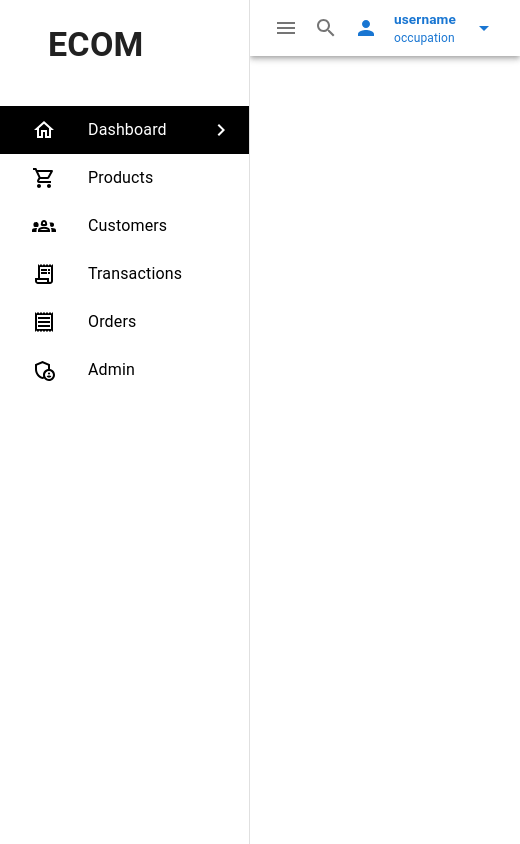
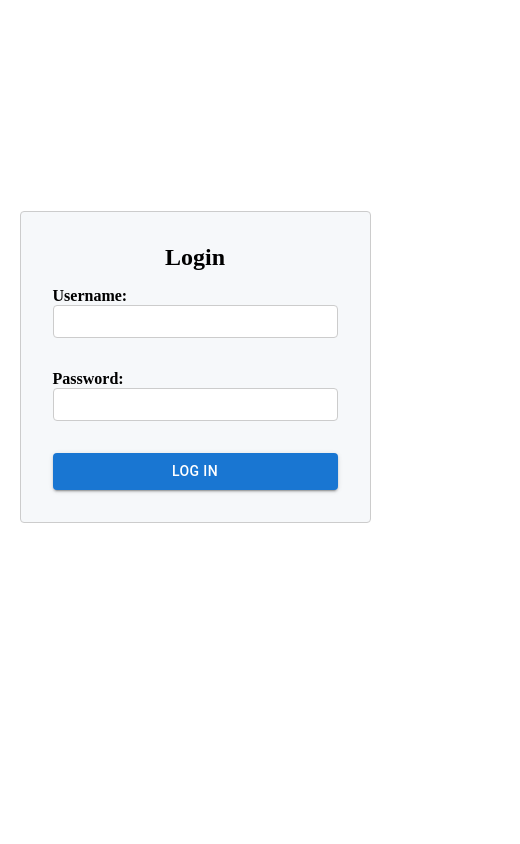
Before and after one commit to quangnphan/admin-ecommerce, a React (Create React App) app in the folder frontend/: page /login in a window 390 px wide. Shown: the whole page, 520 px wide, since content can reach past the window. Built offline with nearby package versions, Linux system fonts and the light colour scheme; no server answers.

Commit message:
added login functionality

```diff
--- a/frontend/package.json
+++ b/frontend/package.json
@@ -15,7 +15,7 @@
     "react": "^18.2.0",
     "react-dom": "^18.2.0",
     "react-redux": "^8.1.1",
-    "react-router-dom": "^6.14.1",
+    "react-router-dom": "^6.14.2",
     "react-scripts": "5.0.1",
     "web-vitals": "^2.1.4"
   },
@@ -42,5 +42,8 @@
       "last 1 firefox version",
       "last 1 safari version"
     ]
+  },
+  "devDependencies": {
+    "@babel/plugin-proposal-private-property-in-object": "^7.21.11"
   }
 }
--- a/frontend/src/App.js
+++ b/frontend/src/App.js
@@ -1,23 +1,78 @@
-import { BrowserRouter as Router, Routes, Route } from "react-router-dom";
+import { useEffect, useState } from "react";
+import {
+  BrowserRouter as Router,
+  Routes,
+  Route,
+  Navigate,
+  useNavigate,
+} from "react-router-dom";
 import Navbar from "./components/navbar/navbar";
 import Sidebar from "./components/sidebar/sidebar";
 import Dashboard from "./features/dashboard/Dashboard";
 import Products from "./features/products/Products";
+import Login from "./features/login/login";
 
 function App() {
   return (
     <Router>
+      <WrapperComponents />
+    </Router>
+  );
+}
+
+function WrapperComponents() {
+  const [isLoggedIn, setIsLoggedIn] = useState(!!localStorage.getItem("token"));
+  const navigate = useNavigate();
+
+  useEffect(() => {
+    const token = localStorage.getItem("token");
+    if (token) {
+      setIsLoggedIn(true);
+      navigate("/");
+    } else {
+      setIsLoggedIn(false);
+    }
+  }, [navigate, isLoggedIn]);
+
+  const handleLogin = (token) => {
+    // Check if the token is valid
+    if (token) {
+      // Set the token in local storage
+      localStorage.setItem("token", token);
+      setIsLoggedIn(true);
+    } else {
+      // Token is invalid or null
+      // Show an error message or redirect to the login page
+      console.log("Invalid token");
+    }
+  };
+
+  const handleLogout = () => {
+    localStorage.removeItem("token");
+    setIsLoggedIn(false);
+    navigate("/login");
+  };
+
+  return (
+    <div>
+      {isLoggedIn ? (
         <div style={{ display: "flex" }}>
           <Sidebar />
           <div style={{ flex: 1 }}>
-          <Navbar />
+            <Navbar onLogout={handleLogout} />
             <Routes>
               <Route exact path="/" element={<Dashboard />} />
               <Route path="/products" element={<Products />} />
             </Routes>
           </div>
         </div>
-    </Router>
+      ) : (
+        <Routes>
+          <Route path="/login" element={<Login onLogin={handleLogin} />} />
+          <Route path="/*" element={<Navigate to="/login" />} />
+        </Routes>
+      )}
+    </div>
   );
 }
 
--- a/frontend/src/app/store.js
+++ b/frontend/src/app/store.js
@@ -1,8 +1,10 @@
 import { configureStore } from "@reduxjs/toolkit";
 import layoutSlice from "../features/layout/layoutSlice";
+import loginSlice from "../features/login/loginSlice";
 
 const rootReducer = {
     layout: layoutSlice,
+    login: loginSlice,
 }
 
 const store = configureStore({
--- a/frontend/src/components/navbar/navbar.jsx
+++ b/frontend/src/components/navbar/navbar.jsx
@@ -22,13 +22,16 @@ import {
 
 import { show, close } from '../../features/layout/layoutSlice'
 
-const Navbar = () => {
+const Navbar = ({onLogout}) => {
   const dispatch = useDispatch();
   const isSidebarOpen = useSelector((state) => state.layout.visible);
   const [anchorEl, setAnchorEl] = useState(null);
   const isOpen = Boolean(anchorEl);
   const handleClick = (event) => setAnchorEl(event.currentTarget);
-  const handleClose = () => setAnchorEl(null);
+  const handleClose = () => {
+    setAnchorEl(null);
+    onLogout();
+  }
 
   return (
     <AppBar
--- /dev/null
+++ b/frontend/src/features/api/api.js
@@ -0,0 +1,18 @@
+import axios from 'axios';
+
+const baseURL = process.env.REACT_APP_URL;
+
+const apiClient = axios.create({
+  baseURL: baseURL,
+});
+
+// Set authorization header for all requests except /login
+apiClient.interceptors.request.use((config) => {
+  const token = localStorage.getItem('token');
+  if (token && config.url !== '/login') {
+    config.headers['Authorization'] = `Bearer ${token}`;
+  }
+  return config;
+});
+
+export default apiClient;
--- /dev/null
+++ b/frontend/src/features/login/login.css
@@ -0,0 +1,50 @@
+.login-container {
+  width: 400px;
+  margin: 0 auto;
+  margin-top: 25vh;
+  padding: 2rem;
+  border: 1px solid #ccc;
+  border-radius: 4px;
+  background-color: #f6f8fa;
+}
+@media (max-width: 600px) {
+  .login-container {
+    width: 90%;
+  }
+}
+
+h2 {
+  text-align: center;
+  margin-bottom: 1rem;
+}
+
+form {
+  display: flex;
+  flex-direction: column;
+  gap: 1rem;
+}
+
+label {
+  font-weight: bold;
+}
+
+input {
+  width: 100%;
+  padding: 0.5rem;
+  margin-bottom: 1rem;
+  border: 1px solid #ccc;
+  border-radius: 4px;
+}
+
+button {
+  padding: 0.5rem 1rem;
+  background-color: #0366d6;
+  color: #fff;
+  border: none;
+  border-radius: 4px;
+  cursor: pointer;
+}
+
+button:hover {
+  background-color: #054aa9;
+}
--- /dev/null
+++ b/frontend/src/features/login/login.jsx
@@ -0,0 +1,69 @@
+import React, { useState } from "react";
+import "./login.css";
+import { Button } from "@mui/material";
+import { useDispatch } from "react-redux";
+import { loginUser } from "./loginSlice";
+
+const Login = ({ onLogin }) => {
+  const [email, setEmail] = useState("");
+  const [password, setPassword] = useState("");
+  const dispatch = useDispatch();
+
+  const handleUsernameChange = (e) => {
+    setEmail(e.target.value);
+  };
+
+  const handlePasswordChange = (e) => {
+    setPassword(e.target.value);
+  };
+
+  const handleSubmit = async (e) => {
+    e.preventDefault();
+    try {
+      // Perform login logic here
+      await dispatch(loginUser({ email, password }));
+      const token = localStorage.getItem("token");
+      if (token) {
+        onLogin(token);
+      }
+
+      // Reset form fields
+      setEmail("");
+      setPassword("");
+    } catch (error) {
+      // Handle login error
+      console.log(error);
+    }
+  };
+
+  return (
+    <div className="login-container">
+      <h2>Login</h2>
+      <form onSubmit={handleSubmit}>
+        <div>
+          <label htmlFor="username">Username:</label>
+          <input
+            type="text"
+            id="email"
+            value={email}
+            onChange={handleUsernameChange}
+          />
+        </div>
+        <div>
+          <label htmlFor="password">Password:</label>
+          <input
+            type="password"
+            id="password"
+            value={password}
+            onChange={handlePasswordChange}
+          />
+        </div>
+        <Button variant="contained" type="submit">
+          Log In
+        </Button>
+      </form>
+    </div>
+  );
+};
+
+export default Login;
--- /dev/null
+++ b/frontend/src/features/login/loginSlice.js
@@ -0,0 +1,50 @@
+import { createSlice } from "@reduxjs/toolkit";
+import apiClient from "../api/api";
+
+const initialState = {
+  loading: false,
+  error: null,
+};
+
+const loginSlice = createSlice({
+  name: "login",
+  initialState,
+  reducers: {
+    loginRequest: (state) => {
+      state.loading = true;
+      state.error = null;
+    },
+    loginSuccess: (state) => {
+      state.loading = false;
+      state.error = null;
+    },
+    loginFailure: (state, action) => {
+      state.loading = false;
+      state.error = action.payload;
+    },
+  },
+});
+
+export const { loginRequest, loginSuccess, loginFailure } = loginSlice.actions;
+
+export const loginUser = (credentials) => async (dispatch) => {
+  try {
+    dispatch(loginRequest());
+    // Make API call to login endpoint
+    const response = await apiClient.post("/auth/login", credentials);
+    // Handle successful login
+    // - Update token in local storage
+    // - Dispatch loginSuccess action
+    if (response.status === 200) {
+      const { token } = response.data;
+      localStorage.setItem("token", token);
+      dispatch(loginSuccess());
+    }
+  } catch (error) {
+    // Handle login failure
+    // - Dispatch loginFailure action with error message
+    dispatch(loginFailure(error.message));
+  }
+};
+
+export default loginSlice.reducer;
--- a/frontend/src/index.js
+++ b/frontend/src/index.js
@@ -1,11 +1,11 @@
 import React from 'react';
-import ReactDOM from 'react-dom/client';
+import { createRoot } from 'react-dom/client';
 import './index.css';
 import App from './App';
 import { Provider } from 'react-redux';
 import store from './app/store';
 
-const root = ReactDOM.createRoot(document.getElementById('root'));
+const root = createRoot(document.getElementById('root'));
 root.render(
   <Provider store={store}>
     <App />
```
Also changed, not shown: 1 other file (tests, documents, lock files or other folders). Lines whose indentation alone changed are shown as unchanged.
